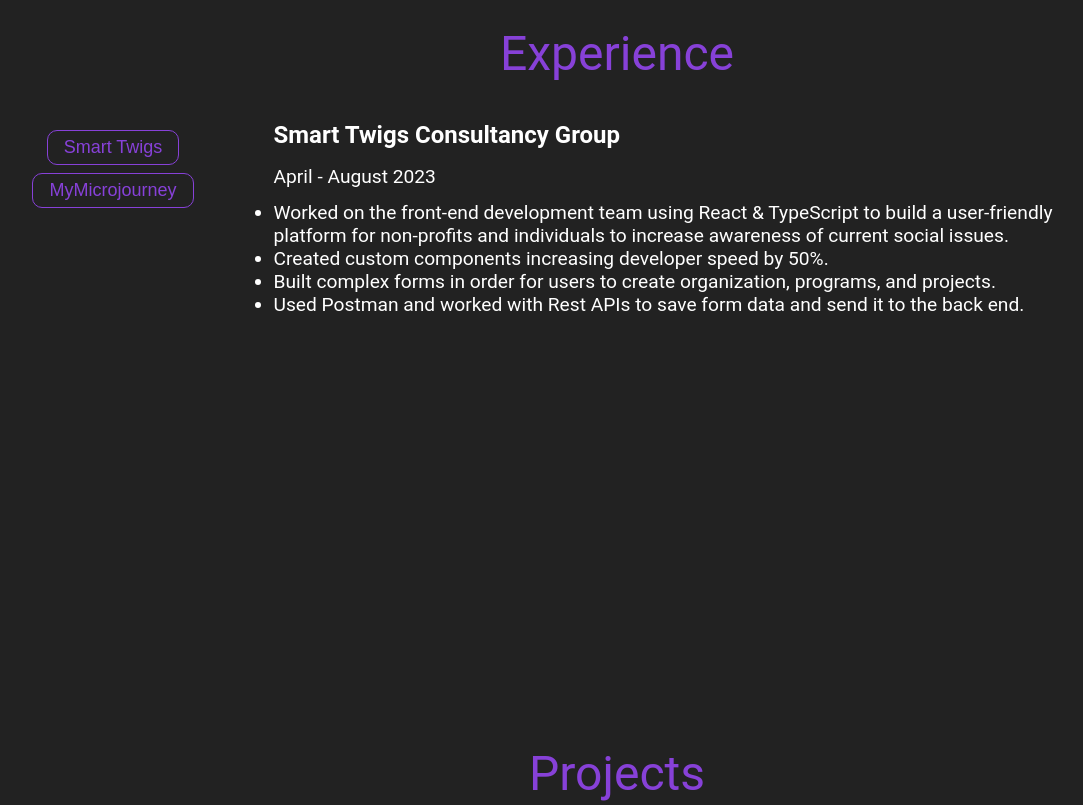
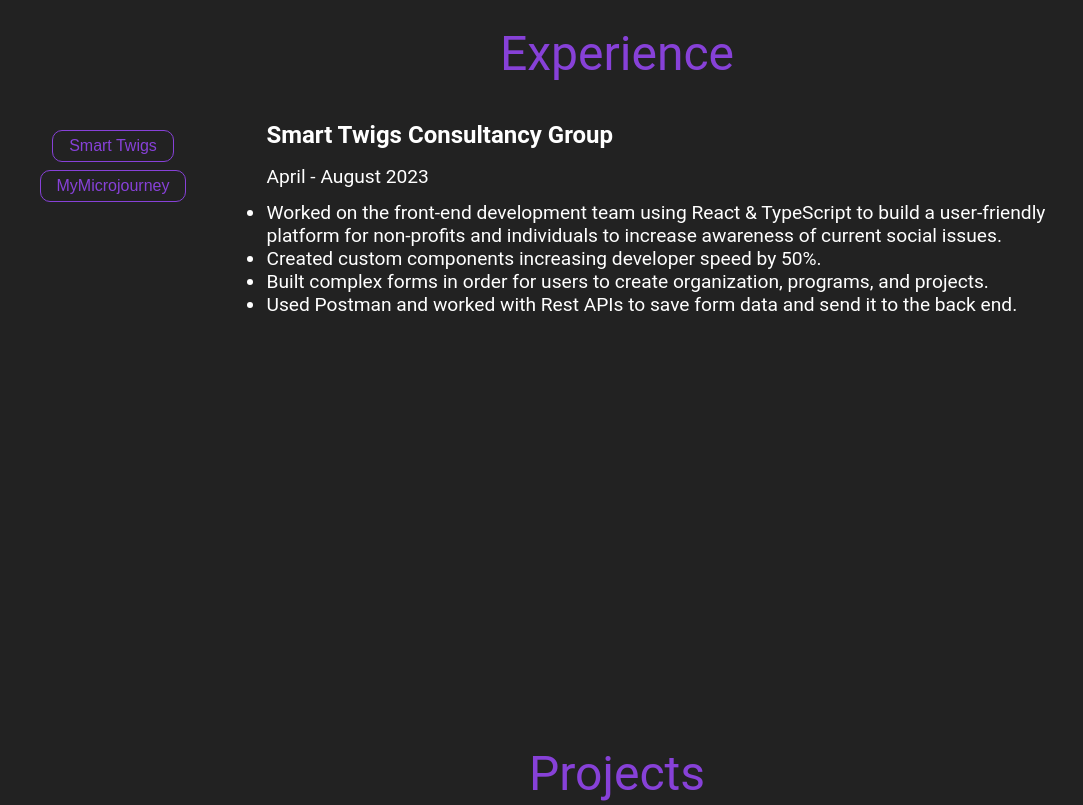
Before and after one commit to Salam-Aboul-Hosn/portfolio-UCSD, a plain HTML site: page index.html in a window 1280 px wide. Shown: the part 1740-2545 px from the top of the page, without its empty margins (23-1106 px from the left). Drawn offline with Linux system fonts and the light colour scheme; files whose address does not match are found by name.

Commit message:
updated btn

```diff
--- a/index.css
+++ b/index.css
@@ -160,22 +160,17 @@ textarea {
 }
 
 button {
-  color: black;
   margin-left: auto;
   margin-right: auto;
   margin-top: 0.55rem;
   display: block;
   padding: 0.375rem 1rem;
-  font-size: 18px;
-  text-decoration: none;
+  font-size: 1rem;
   color: rgb(135, 65, 216);
   background-color: transparent;
-  border: 1px solid rgb(135, 65, 216);
-  transition: 0.8s;
-  overflow: hidden;
-  z-index: 1;
+  border: 0.0625rem solid rgb(135, 65, 216);
   cursor: pointer;
-  border-radius: 10px;
+  border-radius: 0.625rem;
 }
 
 footer {
```
